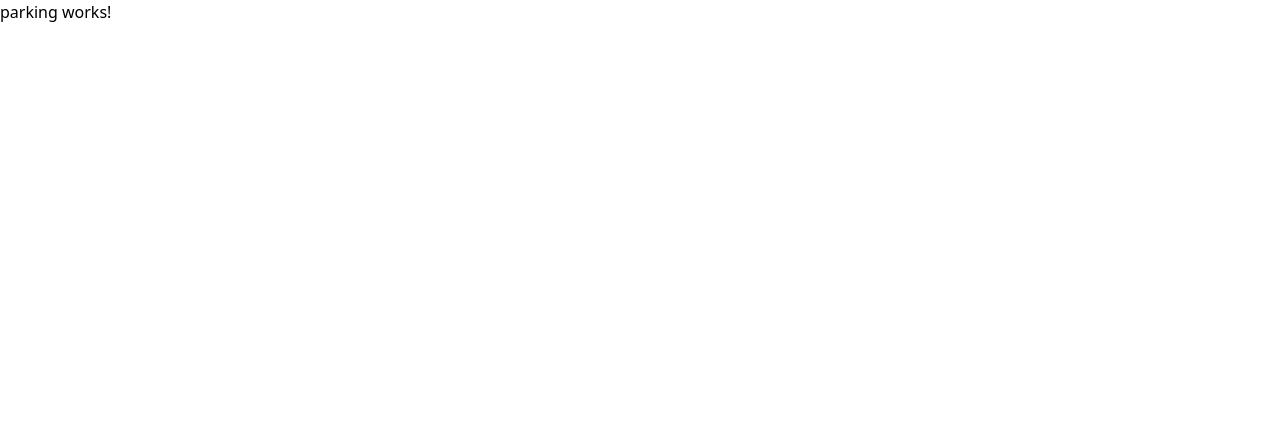
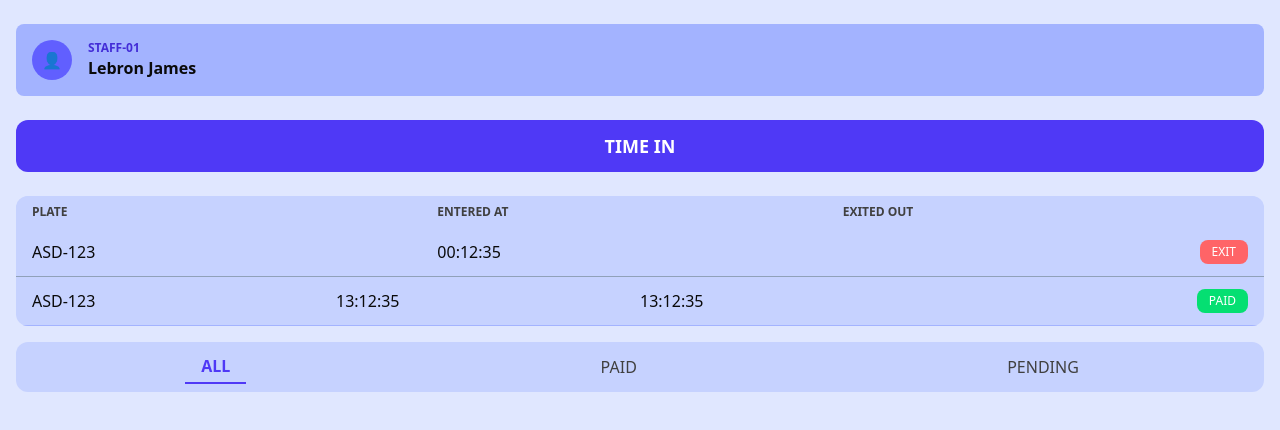
Before and after one commit to lemycamy/parking-management-richmond, an Angular app: page /parking in a window 1280 px wide. Shown: the top 430 px of the page. Built offline with nearby package versions, Linux system fonts and the light colour scheme.

Commit message:
parking push

```diff
--- a/src/app/features/parking/parking.html
+++ b/src/app/features/parking/parking.html
@@ -1 +1,63 @@
-<p>parking works!</p>
+<div class="min-h-screen bg-indigo-100 text-neutral-950 flex flex-col items-center px-4 py-6">
+
+  <!-- Headerish -->
+  <header class="w-full bg-indigo-300 rounded-lg p-4 flex items-center space-x-4">
+    <div class="w-10 h-10 rounded-full bg-indigo-500 flex items-center justify-center text-white font-bold">
+      👤
+    </div>
+    <div>
+      <p class="text-xs font-semibold text-indigo-700">STAFF-01</p>
+      <p class="font-semibold text-neutral-950">Lebron James</p>
+    </div>
+  </header>
+
+  <!-- Time in type shi Button -->
+  <button class="mt-6 w-full py-3 rounded-xl bg-indigo-600 text-white font-bold text-lg
+                 active:scale-95 transition-transform duration-150
+                 hover:bg-indigo-500 focus:outline-none focus:ring-2 focus:ring-indigo-400">
+    TIME IN
+  </button>
+
+  <!-- Table Container -->
+  <div class="mt-6 w-full bg-indigo-200 rounded-xl overflow-hidden flex flex-col">
+    <!-- Table Header -->
+    <div class="grid grid-cols-3 text-xs font-semibold text-neutral-700 bg-indigo-200 px-4 py-2 rounded-t-xl">
+      <span>PLATE</span>
+      <span>ENTERED AT</span>
+      <span>EXITED OUT</span>
+    </div>
+
+    <!-- Le Table Rows -->
+    <div class="overflow-y-auto max-h-56">
+      <!-- Repeat this for them rows -->
+      <div class="grid grid-cols-3 items-center px-4 py-3 border-b border-slate-400">
+        <span>ASD-123</span>
+        <span>00:12:35</span>
+        <div class="flex justify-end space-x-2">
+          <button class="px-3 py-1 bg-red-400 text-white text-xs rounded-lg active:scale-1 transition-transform duration-100 hover:bg-red-500 focus:outline-none focus:ring-2 focus:ring-red-400">EXIT</button>
+        </div>
+      </div>
+
+      <div class="grid grid-cols-4 items-center px-4 py-3 border-b border-indigo-300">
+        <span>ASD-123</span>
+        <span>13:12:35</span>
+        <span>13:12:35</span>
+        <div class="flex justify-end ">
+          <button class="px-3 py-1 bg-green-400 text-white text-xs rounded-lg">PAID</button>
+        </div>
+      </div>
+
+    </div>
+  </div>
+
+  <!-- Sum fake ahh non funcional Tabs -->
+  <div class="mt-4 w-full flex justify-around bg-indigo-200 rounded-xl py-2">
+    <button class="text-indigo-600 font-semibold border-b-2 border-indigo-600 px-4 py-1">ALL</button>
+    <button class="text-neutral-700 px-4 py-1">PAID</button>
+    <button class="text-neutral-700 px-4 py-1">PENDING</button>
+  </div>
+
+
+
+
+</div>
--- a/src/app/features/parking/parking.ts
+++ b/src/app/features/parking/parking.ts
@@ -1,4 +1,5 @@
 import { Component } from '@angular/core';
+
 
 @Component({
   selector: 'app-parking',
```
